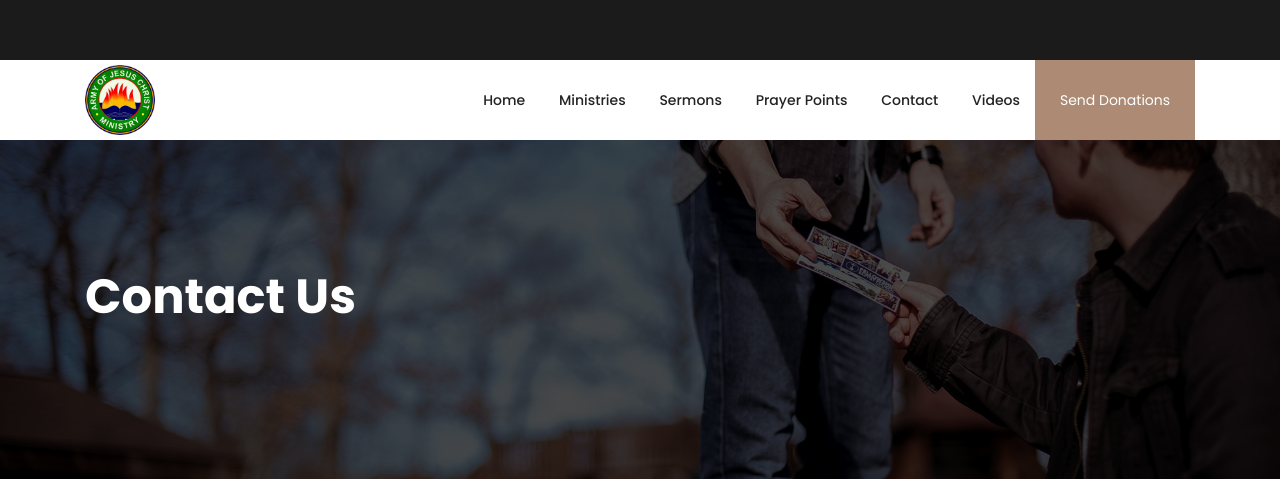
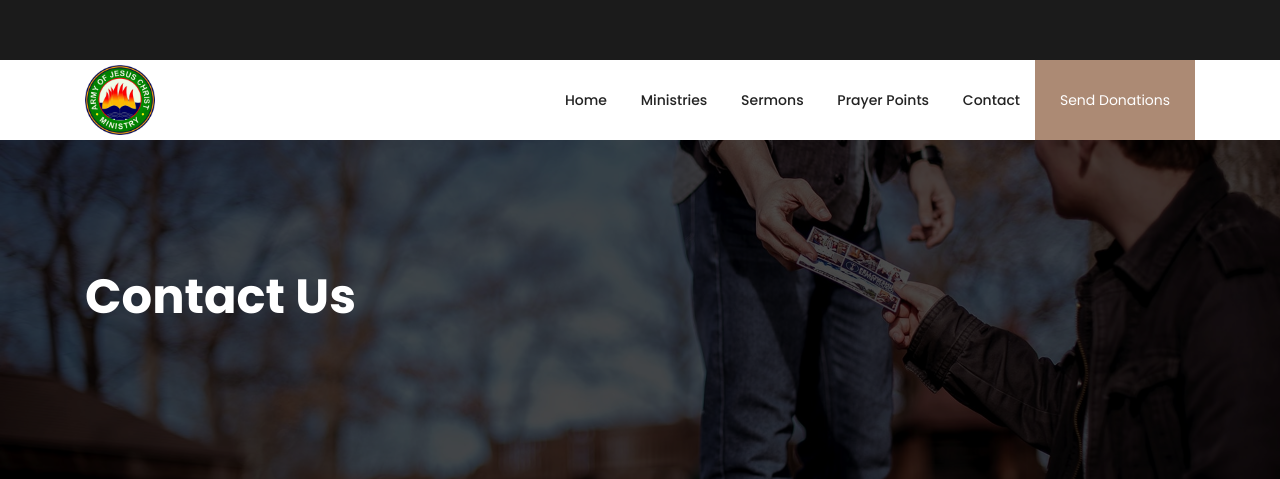
Before and after one commit to mikeodor/armyofjesus, a Django app: page /contact/ in a window 1280 px wide. Shown: the top 479 px of the page. Run offline with Django 3.2, Linux system fonts and the light colour scheme; data that the repository does not hold is empty; parts of the project's set-up code (start-up, migrations or seed data) failed here and were passed over; some libraries are stand-ins or nearby versions.

Commit message:
removed video

```diff
--- a/armyofjesuschrist/admin.py
+++ b/armyofjesuschrist/admin.py
@@ -45,7 +45,7 @@ admin.site.register(phone_number)
 admin.site.register(Email)
 # admin.site.register(Ministries)
 # admin.site.register(pastors,pastortable)
-admin.site.register(video,videotable)
+#admin.site.register(video,videotable)
 admin.site.register(CustomerInfo,donators)
 # admin.site.register(prayer)
 # admin.site.register(breadcrumb, bread)
--- a/armyofjesuschrist/templates/armyofjesuschrist/base.html
+++ b/armyofjesuschrist/templates/armyofjesuschrist/base.html
@@ -106,7 +106,7 @@
                                     <li><a href="{% url 'sermon'%}">Sermons</a></li>
                                     <li><a href="{% url 'prayers'%}">Prayer Points</a></li>
                                     <li><a href="{% url 'contact' %}">Contact</a></li>
-                                    <li><a href="{% url 'video' %}">Videos</a></li>
+                                    <!-- <li><a href="{% url 'video' %}">Videos</a></li> -->
                                 </ul>
 
                                 <!-- Search Button -->
```
